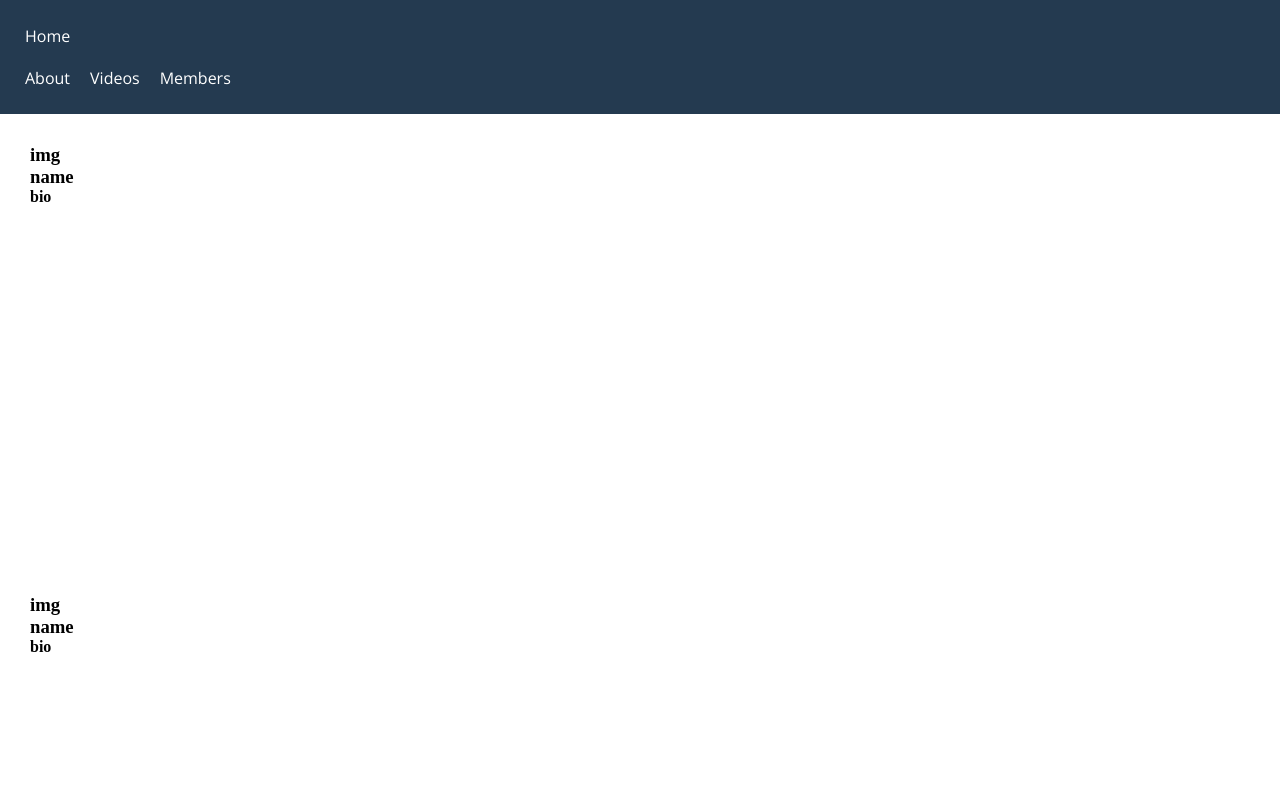
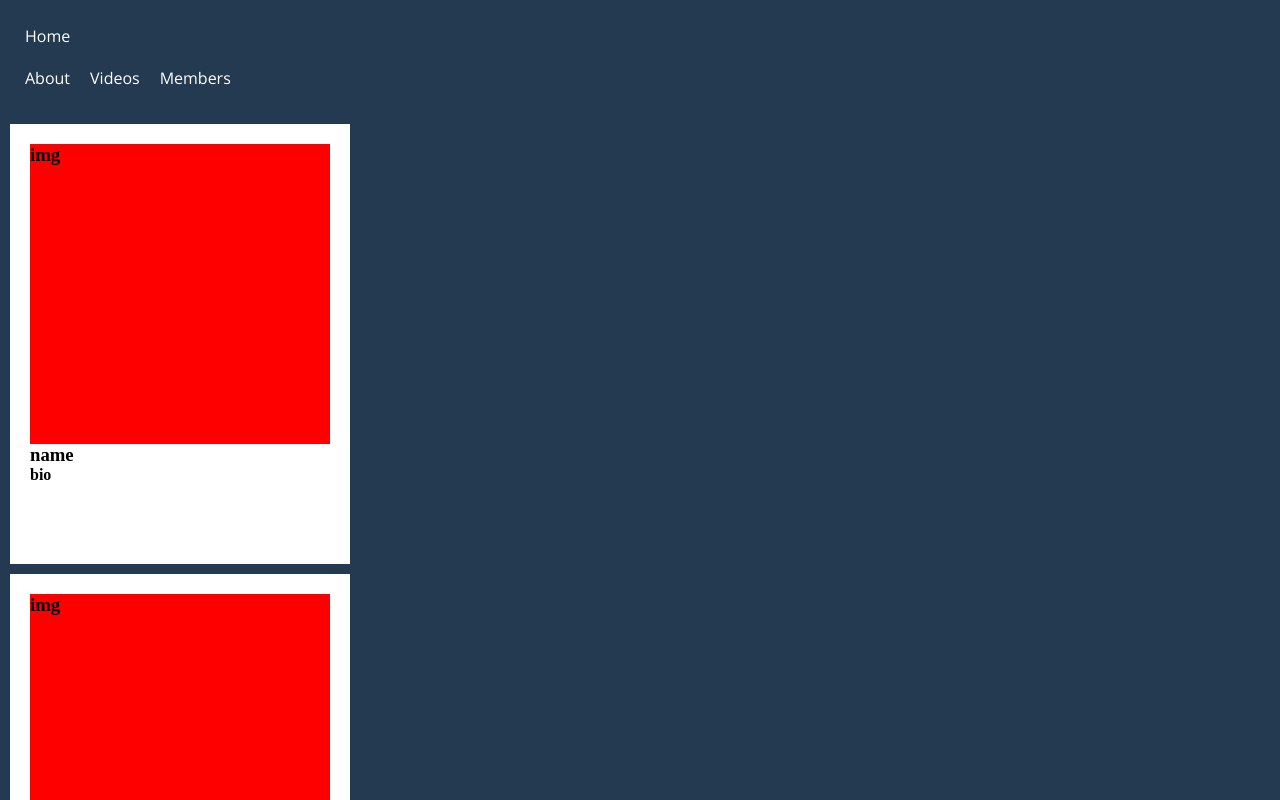
Before and after one commit to rkumar06/webdevproj2, a React (Vite) app in the folder proj2/: page /members in a window 1280 px wide. Shown: the top 800 px of the page. Built offline with nearby package versions, Linux system fonts and the light colour scheme.

Commit message:
after spring break

```diff
--- a/proj2/src/Polaroid.jsx
+++ b/proj2/src/Polaroid.jsx
@@ -3,11 +3,13 @@ import './style.css'
 
 function Polaroid(props){
     return (
-        <div className = "polaroid-container">
-            <div className="polaroid">
-                <h3>{props.img}</h3>
-                <h3>{props.name}</h3>
-                <h4>{props.bio}</h4>
+        <div class="polaroid-container">
+            <div class="polaroid">
+                <div class="polaroid-img-container">
+                    <h3 class="polaroid-img">{props.img}</h3>
+                </div>
+                <h3 style={{ backgroundColor: "white" }}>{props.name}</h3>
+                <h4 style={{ backgroundColor: "white" }}>{props.bio}</h4>
             </div>
         </div>
 
--- a/proj2/src/style.css
+++ b/proj2/src/style.css
@@ -1,6 +1,7 @@
 * {
     margin: 0;
     padding: 0;
+    background-color: #243A50;
 }
 
 .nav {
```
